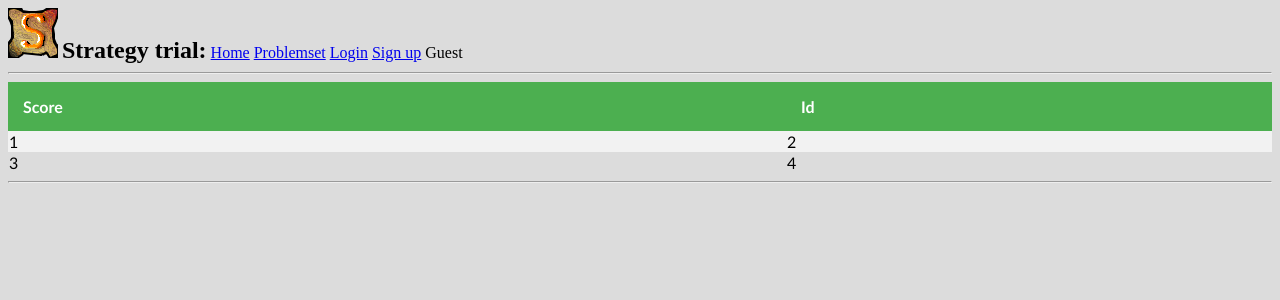
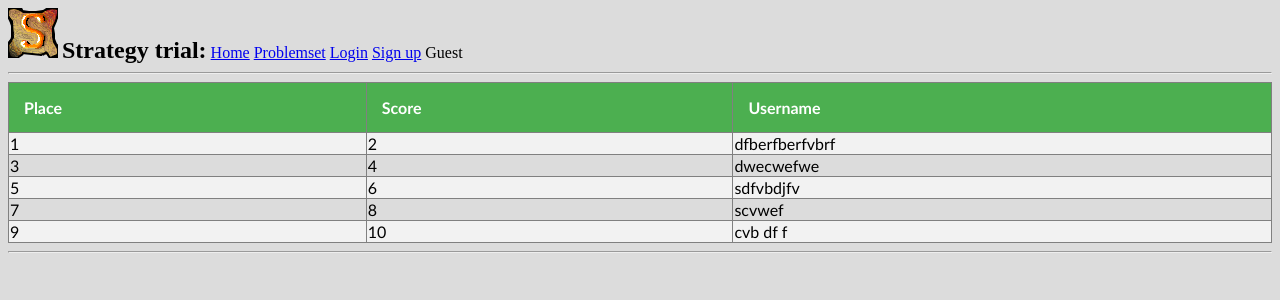
Before and after one commit to m20-sch57/strategy-trial, a Flask app: page /test in a window 1280 px wide. Shown: the top 300 px of the page. Run offline with Flask 2, Linux system fonts and the light colour scheme.

Commit message:
table modified

```diff
--- a/app/routes/all.py
+++ b/app/routes/all.py
@@ -38,5 +38,5 @@ def download():
 
 @app.route("/test")
 def test():
-    standings = [[1,2],[3,4]]
+    standings = [[1,2,'dfberfberfvbrf'],[3,4,'dwecwefwe'],[5,6,'sdfvbdjfv'],[7,8,'scvwef'],[9,10,'cvb df f']];
     return render_template('temp.html', standings = standings, info = info())
--- a/app/templates/temp.html
+++ b/app/templates/temp.html
@@ -2,15 +2,17 @@
 
 {% block content %}
 <div>
-    <table style="width:100%">
+    <table style="width:100%" border="1">
         <tr>
+            <th>Place</th>
             <th>Score</th>
-            <th>Id</th>
+            <th>Username</th>
         </tr>
     {% for i in standings %}
         <tr>
             <td>{{ i[0] }}</td>
             <td>{{ i[1] }}</td>
+            <td>{{ i[2] }}</td>
         </tr>
     {% endfor %}
     </table>
```
